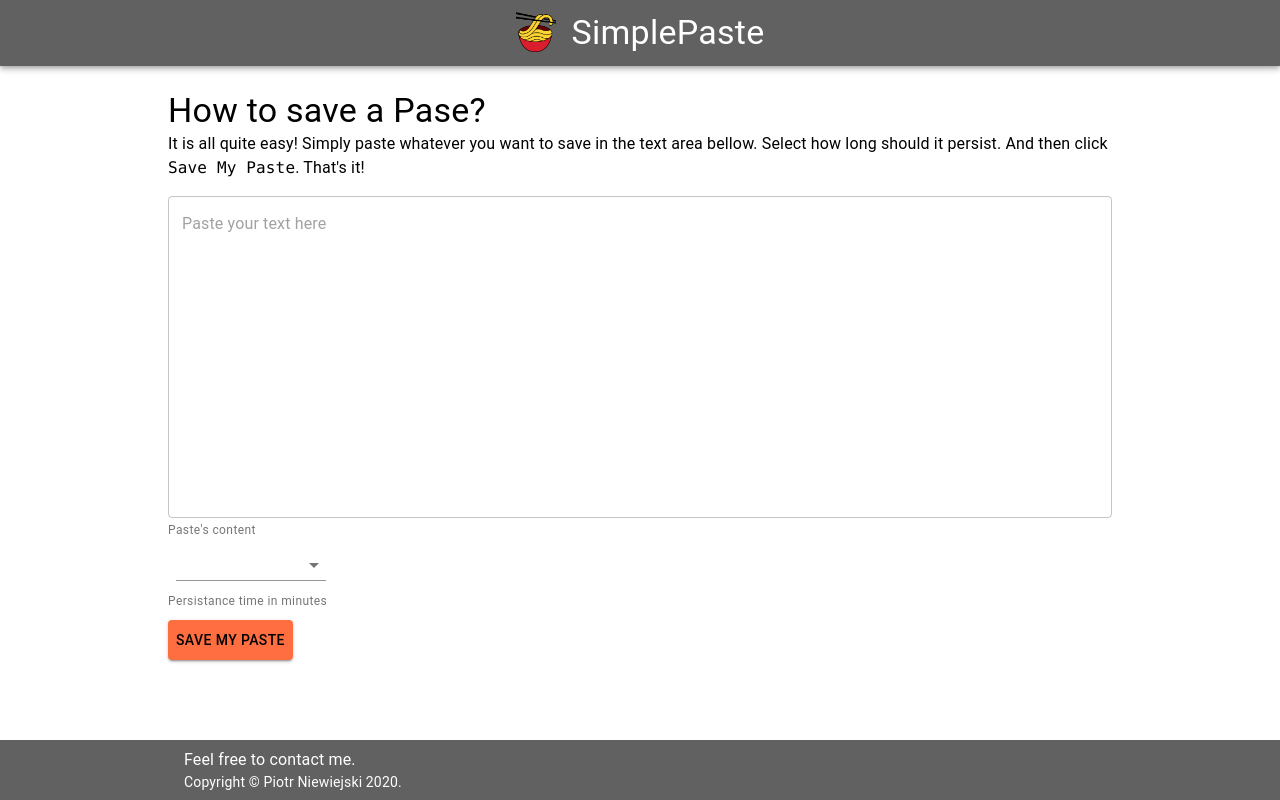
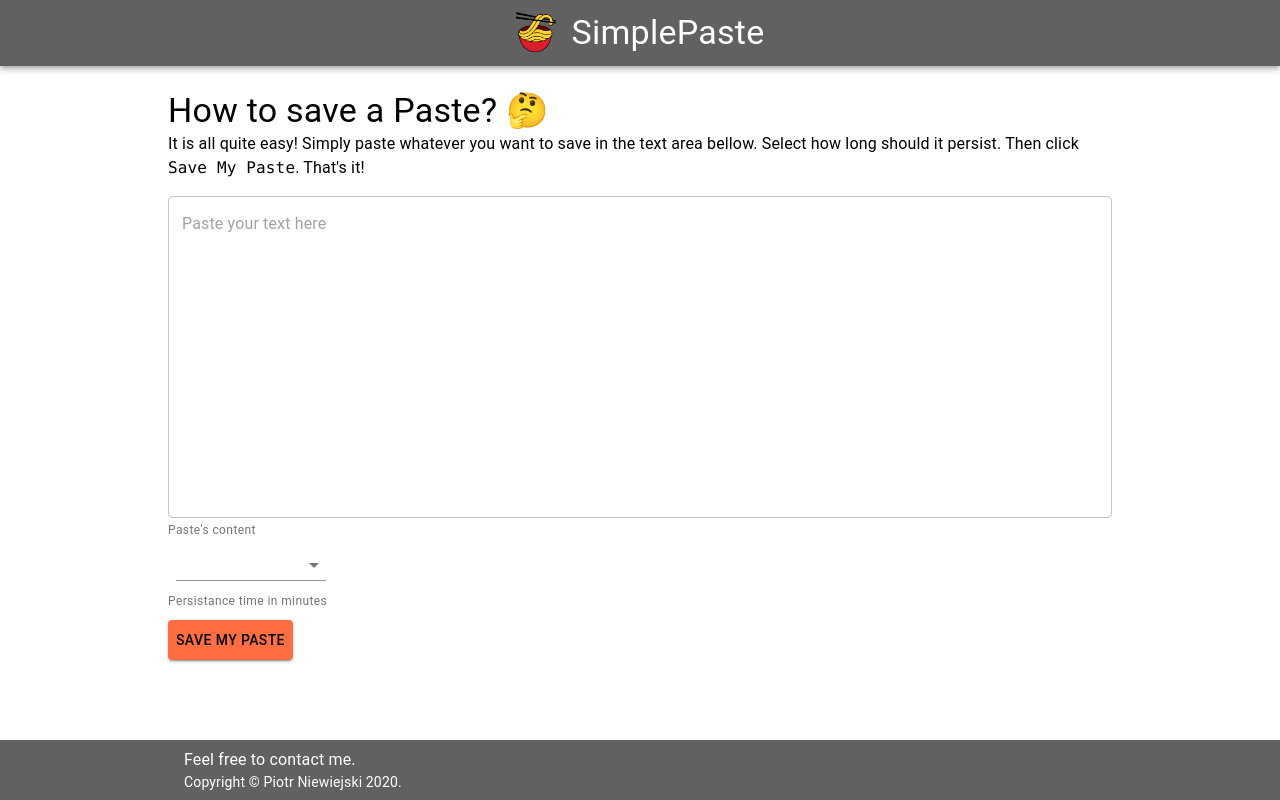
Before and after one commit to pniewiejski/simple-paste, a React (Create React App) app in the folder simple-paste-client/simple-paste/: page / in a window 1280 px wide. Built offline with nearby package versions, Linux system fonts and the light colour scheme.

Commit message:
GUI - Fix typo; Remove unnecessary style definition

```diff
--- a/simple-paste-client/simple-paste/src/PasteEditor/PasteEditor.js
+++ b/simple-paste-client/simple-paste/src/PasteEditor/PasteEditor.js
@@ -20,10 +20,15 @@ function PasteEditor(props) {
 
   return (
     <Container className={classes.pasteEditor} maxWidth="md">
-      <Typography variant="h4">How to save a Pase?</Typography>
+      <Typography variant="h4">
+        How to save a Paste?{' '}
+        <span aria-label="thinking face" role="img">
+          🤔
+        </span>
+      </Typography>
       <Typography variant="body1">
         It is all quite easy! Simply paste whatever you want to save in the text
-        area bellow. Select how long should it persist. And then click{' '}
+        area bellow. Select how long should it persist. Then click{' '}
         <code>Save My Paste</code>. That&apos;s it!
       </Typography>
       <PasteForm postPaste={postPaste} />
--- a/simple-paste-client/simple-paste/src/PasteView/PastePreview/PastePreview.js
+++ b/simple-paste-client/simple-paste/src/PasteView/PastePreview/PastePreview.js
@@ -1,22 +1,14 @@
 import React, {useState, useEffect} from 'react'
 
 import TextField from '@material-ui/core/TextField'
-import {makeStyles} from '@material-ui/core/styles'
 
 import AlertToast from '../../sharedComponents/AlertToast'
 
-const useStyles = makeStyles((theme) => ({
-  pasteText: {
-    marginTop: theme.spacing(2),
-  },
-}))
-
 function PasteText(props) {
-  const classes = useStyles()
   const {textValue} = props
 
   return (
-    <div className={classes.textInput}>
+    <>
       <TextField
         color="secondary"
         fullWidth
@@ -27,7 +19,7 @@ function PasteText(props) {
         value={textValue}
         variant="outlined"
       />
-    </div>
+    </>
   )
 }
 
```
